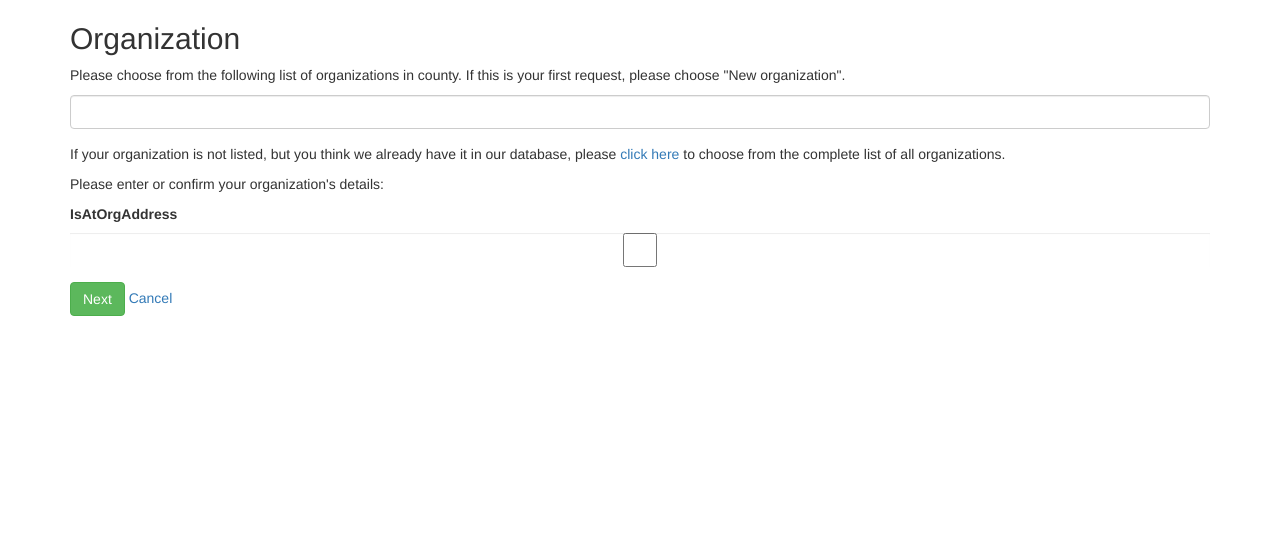
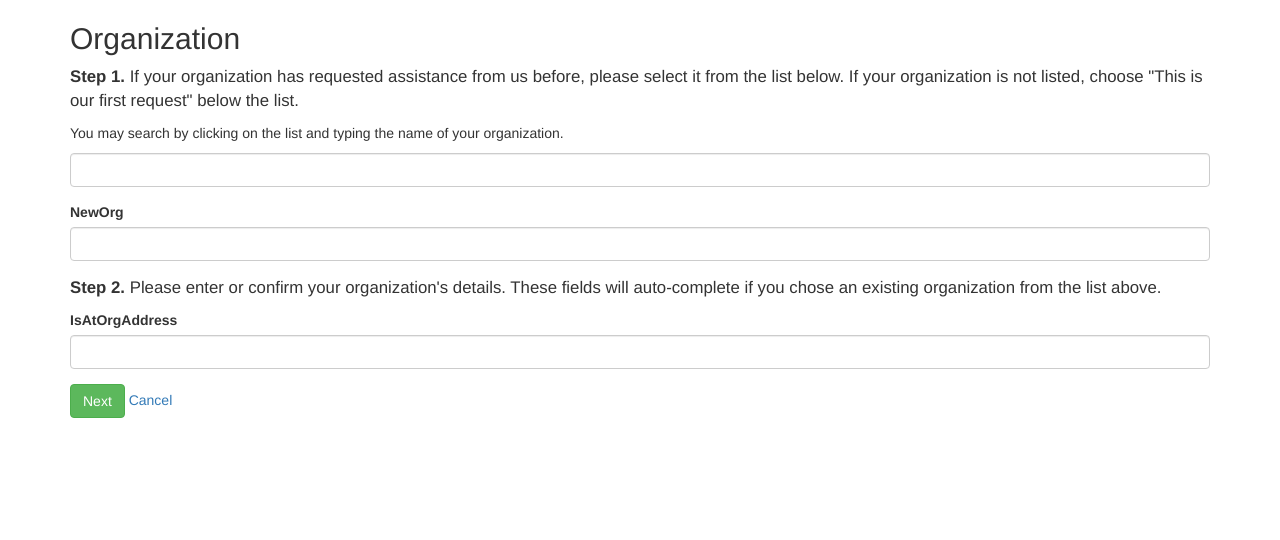
Before and after one commit to bicycle-coalition-of-maine/BPSETracker, a Yii app: template views/request/org.php in a window 1280 px wide. Shown: the part 108-648 px from the top of the page. Run offline with PHP 8.4 and a stand-in for Yii, Linux system fonts and the light colour scheme; the template is opened without the code that fills it, so the values that code supplies are empty; form fields are guessed from the names that the template uses; some libraries are stand-ins or nearby versions.

Commit message:
Request form initially finished
With changes recommended by Erik, and fairly thorough testing.

```diff
--- a/views/request/org.php
+++ b/views/request/org.php
@@ -16,6 +16,8 @@ $this->title = $title;
 
 $this->registerJsFile('js/RequestOrg.js');
 
+$this->registerCss("p.step { font-size: larger; }")
+
 ?>
 
 <div class='request-index'>
@@ -32,24 +34,28 @@ $this->registerJsFile('js/RequestOrg.js');
 
     <?php $form = ActiveForm::begin(); ?>
 
-    <p>
-        <?= ( Yii::$app->request->get('all') == '1')
-            ? 'Please choose from the following list of organizations.'
-            : "Please choose from the following list of organizations in {$model->eventCounty} county."
-        ?>
-        If this is your first request, please choose "New organization".
+    <p class="step">
+        <b>Step 1.</b> If your organization has requested assistance from us before, please
+        select it from the list below. If your organization is not listed,
+        choose "This is our first request" below the list.
     </p>
 
-    <?= $form->field($model, 'fkOrgID')->listBox($orgs, ['size' => '10', 'prompt' => '-- New organization --'])->label(false) ?>
+    <p>You may search by clicking on the list and typing the name of your organization.
 
-    <?php if( Yii::$app->request->get('all') != '1') { ?>
-    <p>
-        If your organization is not listed, but you think we already have it in our database,
-        please <a href='<?= Url::toRoute(['org', 'all' => '1']) ?>'>click here</a> to choose from the complete list of all organizations.
+        <?php
+        if(!Yii::$app->request->get('all'))
+        {
+            ?>Click <a href='<?= Url::toRoute(['org', 'all' => '1']) ?>'>here</a> to expand the list to organizations beyond <?= $model->eventCounty ?> county.
+        <?php } ?>
     </p>
-    <?php } ?>
 
-    <p>Please enter or confirm your organization's details:</p>
+    <?= $form->field($model, 'fkOrgID')->listBox($orgs, ['size' => '10'])->label(false) ?>
+
+    <?= $form->field($model, 'newOrg')->radioList(['1' => 'Yes', '0' => 'No']) ?>
+
+    <p class="step"><b>Step 2.</b> Please enter or confirm your organization's details. These fields will
+        auto-complete if you chose an existing organization from the list above.
+    </p>
 
     <div class='row'>
         <?php
@@ -66,7 +72,7 @@ $this->registerJsFile('js/RequestOrg.js');
         ?>
     </div>
 
-    <?= $form->field($model, 'isAtOrgAddress')->checkbox() ?>
+    <?= $form->field($model, 'isAtOrgAddress')->radioList(['1' => 'Yes', '0' => 'No']) ?>
 
     <div class="form-group">
         <?= Html::submitButton('Next', ['class' => 'btn btn-success']) ?>
--- a/web/js/RequestOrg.js
+++ b/web/js/RequestOrg.js
@@ -1,22 +1,49 @@
 // Javascript for populating org address fields on request/org screen.
 
 var OrgListBox = document.getElementById("request-fkorgid");
+
+/* To set pointers to the First Request Yes/No buttons, we assume that Yii
+ * generated them as a "request-neworg" DIV containing two labels, with
+ * an individual radio button inside each label. Further assume that "Yes"
+ * is the first label/button pair (div.children[0]). We do it this way because
+ * Yii doesn't give them their own ID's, and I don't know if there's a way to
+ * do it in the options parameter of $form->field() or not. I didn't want to
+ * use document.getElementByName because it's deprecated in HTML 5.
+ */
+
+var newOrgDiv = document.getElementById("request-neworg");
+var newOrgTrue = newOrgDiv.children[0].children[0];
+var newOrgFalse= newOrgDiv.children[1].children[0];
+
 OrgListBox.onchange = function() {
-    if(this.selectedIndex == 0) {
+
+    // Set "First Request" radio group to 'No'
+    newOrgFalse.checked = true;
+
+    // Populate the text fields
+    var label = this.options[this.selectedIndex].text;
+    var values = label.split('; ');
+    document.getElementById("request-orgname").value = values[0];
+    document.getElementById("request-orgaddress").value = values[1];
+    document.getElementById("request-orgcity").value = values[2];
+    document.getElementById("request-orgzip").value = values[3];
+};
+
+newOrgTrue.onchange = function() {
+    if(this.value == 1) { // If Yes, clear the text fields
         document.getElementById("request-orgname").value = '';
         document.getElementById("request-orgaddress").value = '';
         document.getElementById("request-orgcity").value = '';
         document.getElementById("request-orgzip").value = '';
-    }
-    else {
-        var label = this.options[this.selectedIndex].text;
-        var values = label.split('; ');
-        document.getElementById("request-orgname").value = values[0];
-        document.getElementById("request-orgaddress").value = values[1];
-        document.getElementById("request-orgcity").value = values[2];
-        document.getElementById("request-orgzip").value = values[3];
+        document.getElementById("request-title").value = '';
+        OrgListBox.selectedIndex = -1; // Clear selection from org list
     }
 };
 
-// Pre-select the "New organization" entry
-OrgListBox.selectedIndex = 0;
+newOrgFalse.onchange = function() {
+    //alert(this.value);
+    if(this.value == 0) {
+        if(OrgListBox.selectedIndex == -1)
+            OrgListBox.selectedIndex = 0;
+    }
+};
```
Also changed, not shown: controllers/RequestController.php (+32 -17 lines), models/Request.php (+15 -7 lines).
